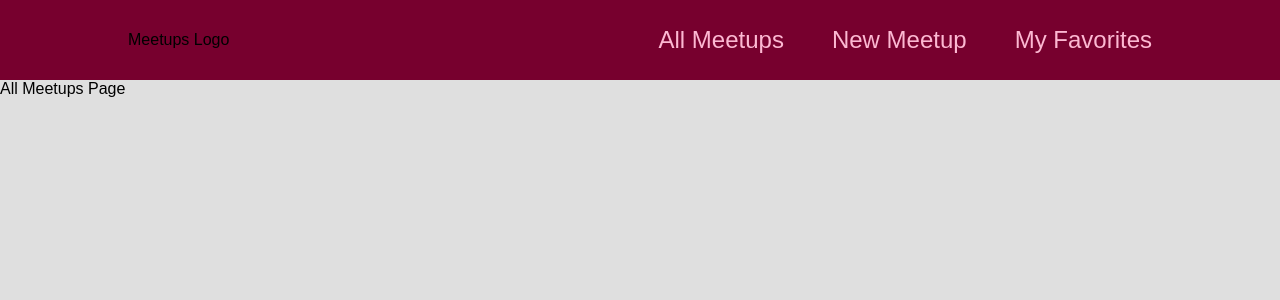
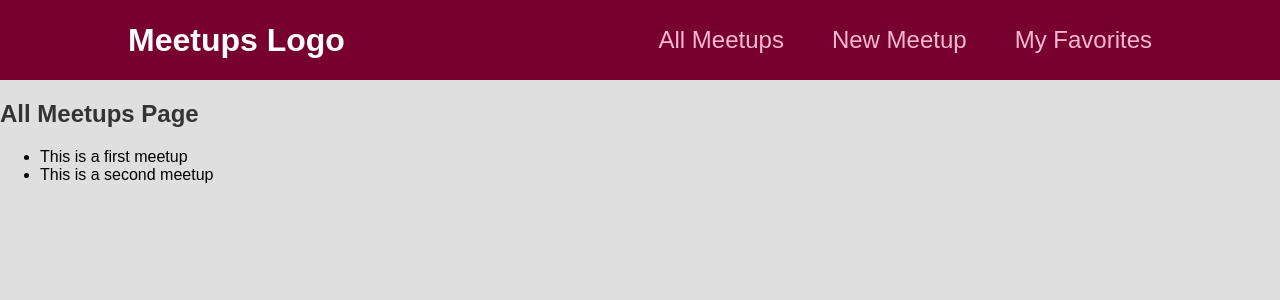
Before and after one commit to yish-mael/react-meetup, a React (Create React App) app: page / in a window 1280 px wide. Shown: the top 300 px of the page. Built offline with nearby package versions, Linux system fonts and the light colour scheme.

Commit message:
feat: add dummy data to AllMeetUps page

```diff
--- a/src/components/layout/MainNavigation.js
+++ b/src/components/layout/MainNavigation.js
@@ -5,7 +5,7 @@
 function MainNavigation() {
     return(
         <header className={classes.header}>
-            <div>Meetups Logo</div>
+            <div className={classes.logo}>Meetups Logo</div>
             <nav>
                 <ul>
                     <li>
--- a/src/pages/AllMeetUps.js
+++ b/src/pages/AllMeetUps.js
@@ -1,6 +1,32 @@
+const DUMMY_DATA = [
+    {
+      id: 'm1',
+      title: 'This is a first meetup',
+      image:
+        'https://upload.wikimedia.org/wikipedia/commons/thumb/d/d3/Stadtbild_M%C3%BCnchen.jpg/2560px-Stadtbild_M%C3%BCnchen.jpg',
+      address: 'Meetupstreet 5, 12345 Meetup City',
+      description:
+        'This is a first, amazing meetup which you definitely should not miss. It will be a lot of fun!',
+    },
+    {
+      id: 'm2',
+      title: 'This is a second meetup',
+      image:
+        'https://upload.wikimedia.org/wikipedia/commons/thumb/d/d3/Stadtbild_M%C3%BCnchen.jpg/2560px-Stadtbild_M%C3%BCnchen.jpg',
+      address: 'Meetupstreet 5, 12345 Meetup City',
+      description:
+        'This is a first, amazing meetup which you definitely should not miss. It will be a lot of fun!',
+    },
+  ];
+
 function AllMeetUpsPage() {
     return(
-        <div>All Meetups Page</div>
+        <section>
+            <h1>All Meetups Page</h1>
+            <ul>
+                {DUMMY_DATA.map(meetup => <li key={meetup.id}>{meetup.title}</li> )}
+            </ul>
+        </section>
     );
 }
 
```
